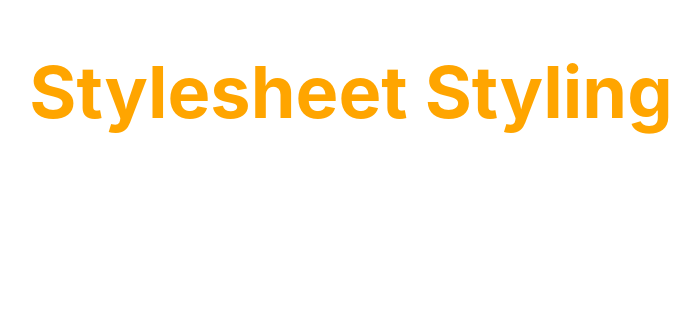
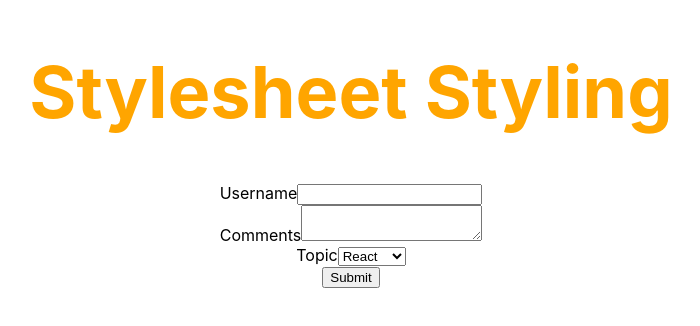
Before and after one commit to Srihil/React-Course-CodeEvolution, a React (Create React App) app: page / in a window 1280 px wide. Shown: the top 326 px of the page, without its empty margins (289-989 px from the left). Built offline with nearby package versions, Linux system fonts and the light colour scheme.

Commit message:
implemented form handling in react

```diff
--- a/src/App.js
+++ b/src/App.js
@@ -8,6 +8,7 @@
 import ConditionalRendering from './components/ConditionalRendering';
 import NameList from './components/NameList';
 import Stylesheet from './components/Stylesheet';
+import Form from './components/Form';
 
 function App() {
   return (
@@ -23,6 +24,7 @@
       <ConditionalRendering /> */}
       {/* <NameList /> */}
       <Stylesheet primary={true}/>
+      <Form />
     </div>
   );
 }
--- /dev/null
+++ b/src/components/Form.js
@@ -0,0 +1,79 @@
+import React, { Component } from "react";
+
+class Form extends Component {
+  constructor(props) {
+    super(props);
+
+    this.state = {
+      username: "",
+      comments: "",
+      topic: "react"
+    };
+  }
+
+  handleUsernameChange = (event) => {
+    this.setState({
+      username: event.target.value
+    });
+  };
+
+  handleCommentsChange = (event) => {
+    this.setState({
+      comments: event.target.value
+    });
+  };
+
+  handleTopicChange = (event) => {
+    this.setState({
+      topic: event.target.value
+    });
+  };
+
+  handleSubmit = (event) => {
+    alert(
+      `${this.state.username} ${this.state.comments} ${this.state.topic}`
+    );
+
+    event.preventDefault();
+  };
+
+  render() {
+    return (
+      <form onSubmit={this.handleSubmit}>
+        <div>
+          <label>Username</label>
+          <input
+            type="text"
+            value={this.state.username}
+            onChange={this.handleUsernameChange}
+          />
+        </div>
+
+        <div>
+          <label>Comments</label>
+          <textarea
+            value={this.state.comments}
+            onChange={this.handleCommentsChange}
+          />
+        </div>
+
+        <div>
+          <label>Topic</label>
+          <select
+            value={this.state.topic}
+            onChange={this.handleTopicChange}
+          >
+            <option value="react">React</option>
+            <option value="angular">Angular</option>
+            <option value="vue">Vue</option>
+          </select>
+        </div>
+
+        <button type="submit">Submit</button>
+
+      </form>
+    );
+  }
+}
+
+export default Form;
```
